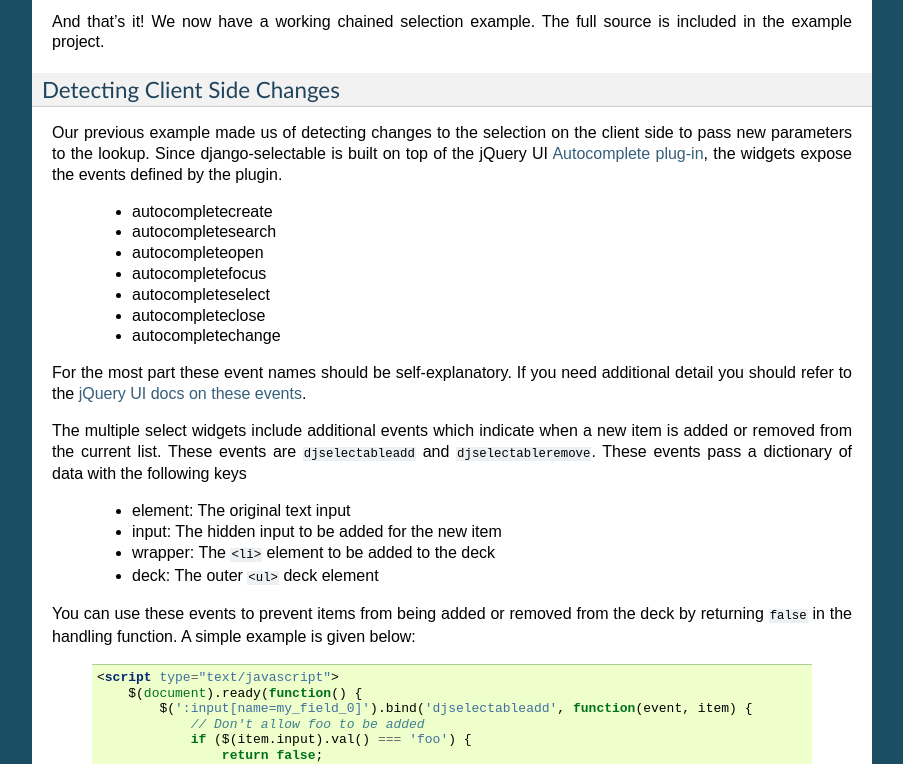
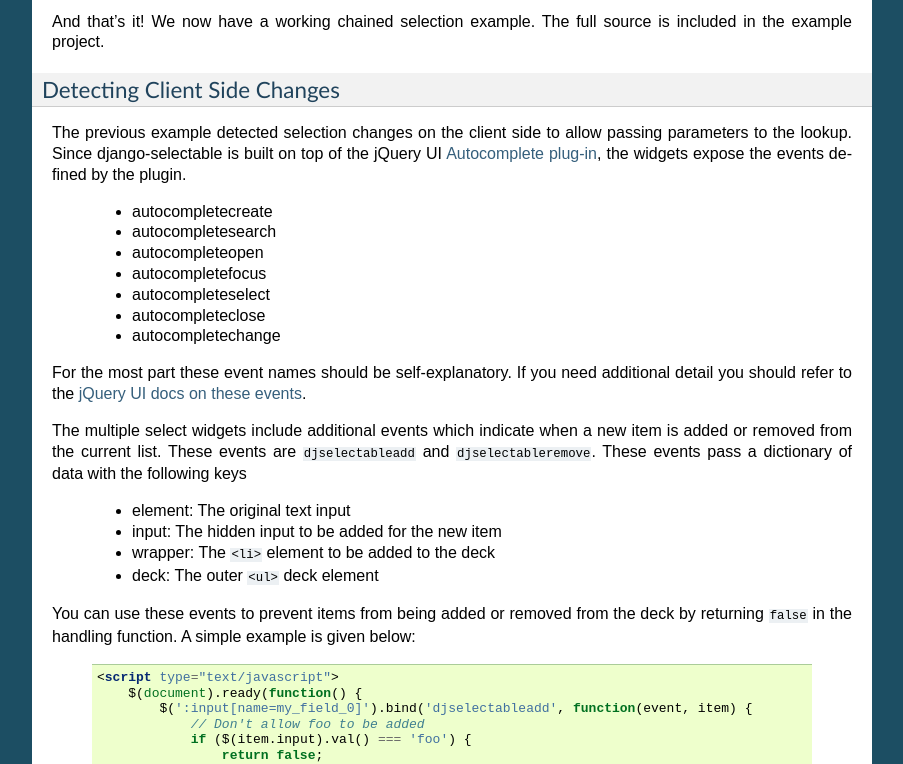
Before and after one commit to mlavin/django-selectable, a Sphinx documentation site: the page built from docs/advanced.rst, in a window 1280 px wide and 900 px high, scrolled down 2021 px, cut to the strip 136-900 px from the top of the window. Shown: the whole strip, without its empty margins (198-1101 px from the left). Built offline with Sphinx 7.4.7, drawn with Linux system fonts in a browser that asks for light colours.

Commit message:
Fixed typo/grammar in 'Detecting client side changes' docs section.

```diff
--- a/docs/advanced.rst
+++ b/docs/advanced.rst
@@ -140,8 +140,8 @@ is included in the example project.
 Detecting Client Side Changes
 ____________________________________________
 
-Our previous example made us of detecting changes to the selection on the client
-side to pass new parameters to the lookup. Since django-selectable is built on top of the jQuery UI
+The previous example detected selection changes on the client side to allow passing
+parameters to the lookup. Since django-selectable is built on top of the jQuery UI
 `Autocomplete plug-in <http://jqueryui.com/demos/autocomplete/>`_, the widgets
 expose the events defined by the plugin.
 
```
